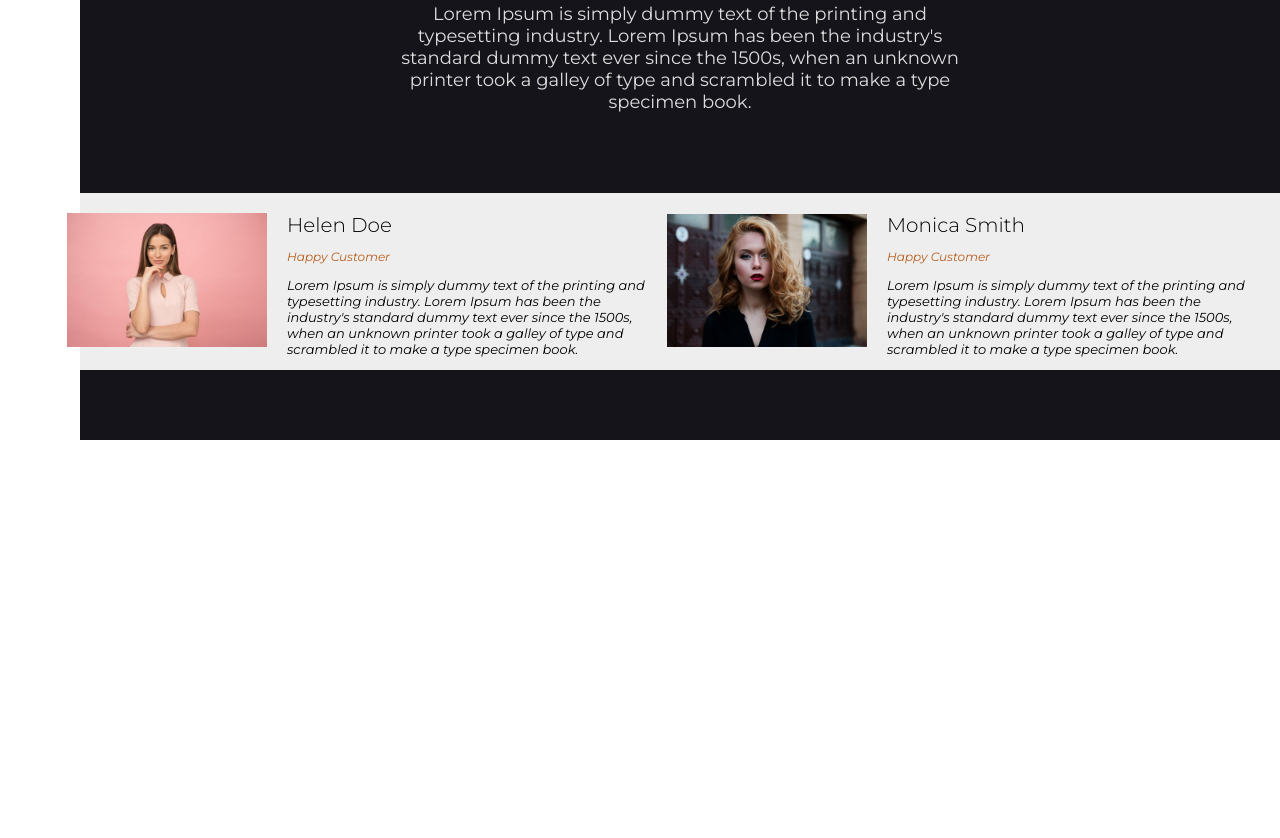
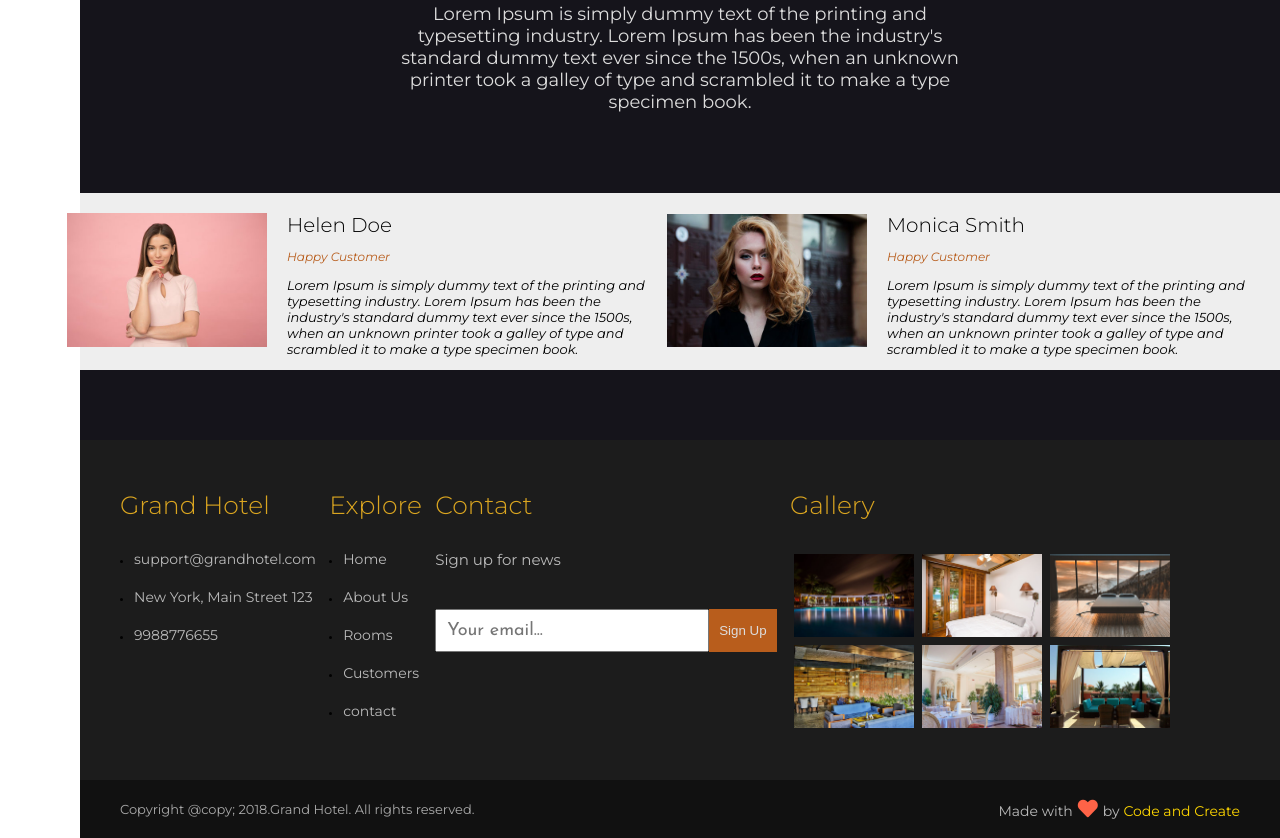
Before and after one commit to Simran145678/GrandHotel, a plain HTML site: page index.html in a window 1280 px wide. Shown: the part 5018-5856 px from the top of the page. Before the commit the page ends 5458 px from the top, so only its background shows below. Drawn offline with Linux system fonts and the light colour scheme.

Commit message:
footer complete

```diff
--- a/css/style.css
+++ b/css/style.css
@@ -490,3 +490,99 @@ body {
   font-style: italic;
 }
 /* end of customers */
+/* Footer */
+.footer {
+  margin-left: 8rem;
+}
+.main-part {
+  display: flex;
+  justify-content: space-between;
+  background-color: #1c1c1c;
+  padding: 4rem;
+}
+.footer-heading {
+  font-size: 2.5rem;
+  font-weight: 300;
+  color: goldenrod;
+  margin: 1rem 0 3rem 0;
+}
+.footer-list {
+  list-style: none;
+  padding: 0;
+}
+.footer-list-item {
+  margin-bottom: 2rem;
+}
+.footer-list-link {
+  font-size: 1.4rem;
+  text-decoration: none;
+  color: #bbb;
+}
+.contact p {
+  font-size: 1.5rem;
+  color: #bbb;
+  margin-bottom: 4rem;
+}
+.footer-form {
+  display: flex;
+}
+.footer-input {
+  width: 25rem;
+  padding: 1rem;
+  font-family: "josefin Sans", sans-serif;
+  font-size: 1.8rem;
+  color: #444;
+  outline: none;
+}
+.footer-btn {
+  padding: 1rem;
+  background-color: #b85d1c;
+  color: #ddd;
+  border: none;
+}
+.gallery {
+  max-width: 45rem;
+}
+.image-wrapper {
+  width: 12rem;
+  margin: 0.4rem;
+  overflow: hidden;
+}
+.footer-image {
+  height: 100%;
+  width: 100%;
+  backface-visibility: hidden;
+  transition: all 0.5s;
+}
+.gallery-images {
+  display: flex;
+  flex-wrap: wrap;
+}
+.footer-image:hover {
+  transform: scale(1.3);
+  opacity: 0.8;
+}
+.creator-part {
+  display: flex;
+  justify-content: space-between;
+  align-items: center;
+  background-color: #111;
+  padding: 0 4rem;
+}
+.copyright-text {
+  font-size: 1.3rem;
+  color: #aaa;
+}
+.text-right {
+  font-size: 1.4rem;
+  color: #bbb;
+}
+.text-right i {
+  font-size: 2rem;
+  margin: 0.5rem;
+  color: tomato;
+}
+.text-right span {
+  color: gold;
+}
+/* End of footer */
--- a/index.html
+++ b/index.html
@@ -264,5 +264,88 @@
       </div>
     </section>
     <!-- End of customers -->
+    <!-- Footer -->
+    <footer class="footer">
+      <div class="main-part">
+        <div class="footer-list-wrapper">
+          <h3 class="footer-heading">Grand Hotel</h3>
+          <ul class="footer-list"></ul>
+          <li class="footer-list-item">
+            <a href="3" class="footer-list-link"> support@grandhotel.com </a>
+          </li>
+          <li class="footer-list-item">
+            <a href="3" class="footer-list-link"> New York, Main Street 123 </a>
+          </li>
+          <li class="footer-list-item">
+            <a href="#" class="footer-list-link">9988776655 </a>
+          </li>
+        </div>
+        <div class="footer-list-wrapper">
+          <h3 class="footer-heading">Explore</h3>
+          <ul class="footer-list"></ul>
+          <li class="footer-list-item">
+            <a href="3" class="footer-list-link"> Home </a>
+          </li>
+          <li class="footer-list-item">
+            <a href="3" class="footer-list-link"> About Us </a>
+          </li>
+          <li class="footer-list-item">
+            <a href="#" class="footer-list-link">Rooms </a>
+          </li>
+          <li class="footer-list-item">
+            <a href="#" class="footer-list-link">Customers </a>
+          </li>
+          <li class="footer-list-item">
+            <a href="#" class="footer-list-link">contact </a>
+          </li>
+        </div>
+        <div class="contact">
+          <h3 class="footer-heading">Contact</h3>
+          <p>Sign up for news</p>
+          <form class="footer-form">
+            <input
+              type="text"
+              class="footer-input"
+              placeholder="Your email..."
+            />
+            <button class="footer-btn">Sign Up</button>
+          </form>
+        </div>
+        <div class="gallery">
+          <h3 class="footer-heading">Gallery</h3>
+          <div class="gallery-images">
+            <div class="image-wrapper">
+              <img src="img/gallery-img-1.jpeg" alt="" class="footer-image" />
+            </div>
+            <div class="image-wrapper">
+              <img src="img/gallery-img-2.jpeg" alt="" class="footer-image" />
+            </div>
+            <div class="image-wrapper">
+              <img src="img/gallery-img-3.jpeg" alt="" class="footer-image" />
+            </div>
+            <div class="image-wrapper">
+              <img src="img/gallery-img-4.jpeg" alt="" class="footer-image" />
+            </div>
+            <div class="image-wrapper">
+              <img src="img/gallery-img-5.jpeg" alt="" class="footer-image" />
+            </div>
+            <div class="image-wrapper">
+              <img src="img/gallery-img-6.jpeg" alt="" class="footer-image" />
+            </div>
+          </div>
+        </div>
+      </div>
+      <div class="creator-part">
+        <div class="copyright-text">
+          <p>Copyright @copy; 2018.Grand Hotel. All rights reserved.</p>
+        </div>
+        <div class="text-right">
+          <p>
+            Made with<i class="fas fa-heart"></i>by <span>Code and Create</span>
+          </p>
+        </div>
+      </div>
+    </footer>
+    <!-- End of footer -->
   </body>
 </html>
```
